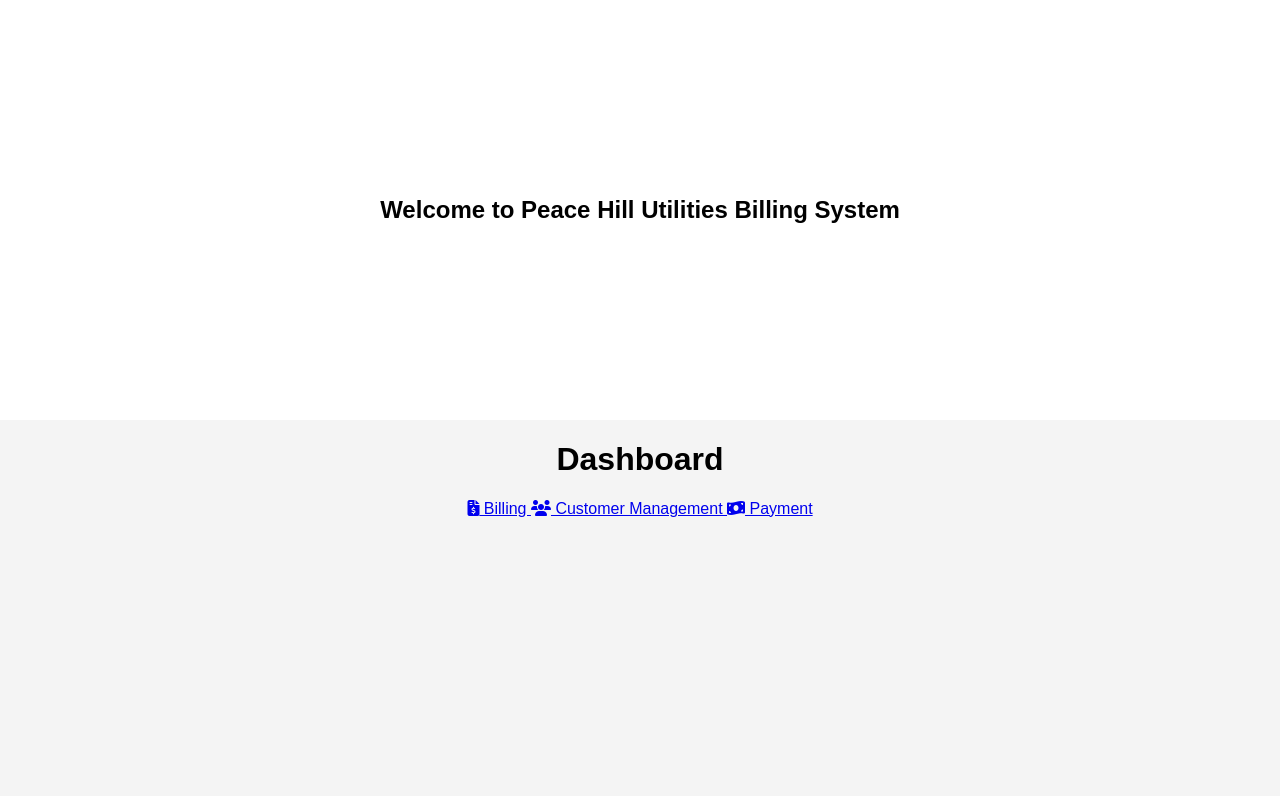
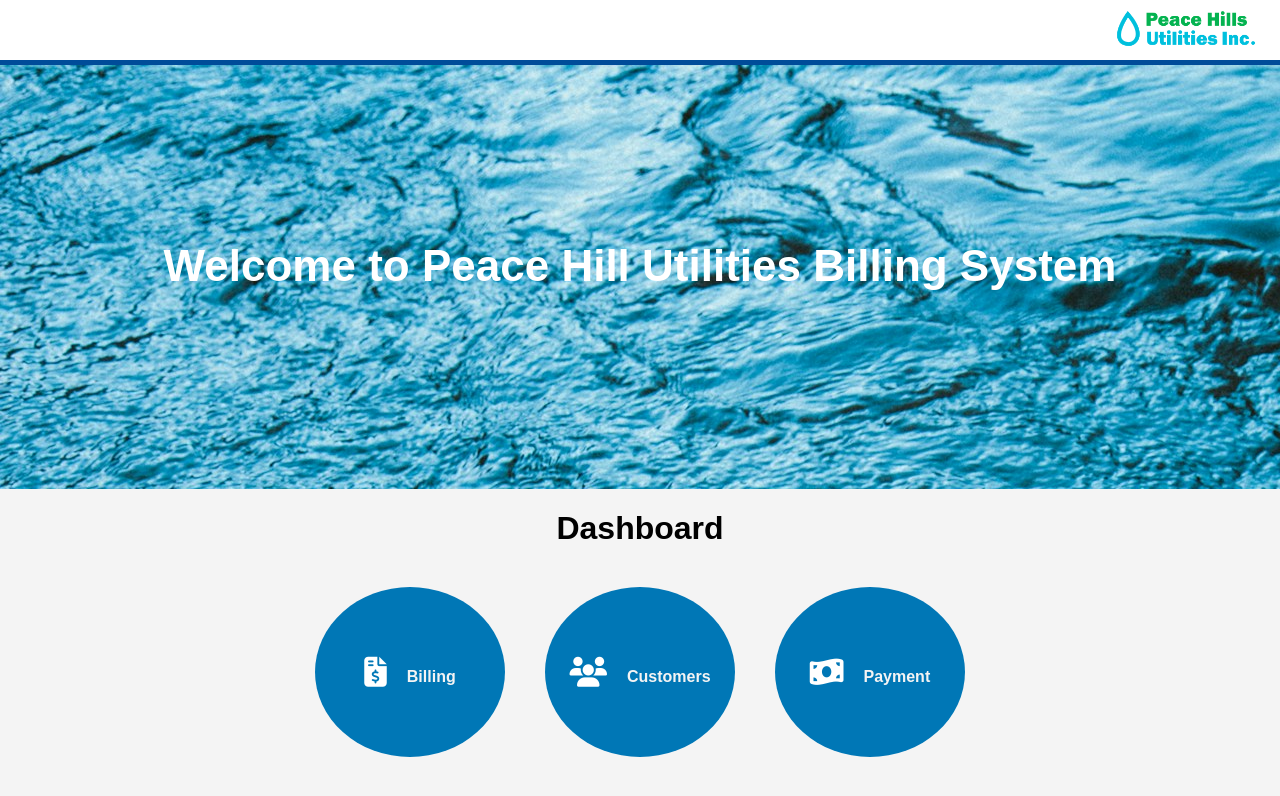
Before and after one commit to fenmur/peacehillutilitiesbilling, a plain HTML site: page index.html in a window 1280 px wide. Drawn offline with Linux system fonts and the light colour scheme.

Commit message:
Added logo; banner image

```diff
--- a/assets/css/main.css
+++ b/assets/css/main.css
@@ -8,10 +8,33 @@ body {
     padding: 0;
 }
 
+header {
+
+    position: relative;
+    background-color:#fff;
+    padding: 30px;
+    border-bottom: 5px solid #004c99;
+}
+
+/*Logo*/
+
+ .logo {
+
+    position: absolute;
+    top: 0;
+    right: 20px;
+    width: 150px;
+
+ }
+
+
+ /*Banner Section*/
+
 #banner {
 
     position: relative;
 	background-color: #ffffff;
+    background-image: url("images/bannerphoto.jpg"), url("images/overlay.png");
 	background-position: top left, top left, center center;
 	background-repeat: repeat, repeat, no-repeat;
 	background-size: auto, auto, cover;
@@ -28,10 +51,57 @@ body {
 	text-align: center;
 	margin: 0;
 	padding: 4em 0 3.5em 0;
-		}
+	}
 
-#banner .content h2 {
+#banner h2 {
 	color: #fff;
 	font-size: 2.75em;
 	margin: 0 0 0.5em 0;
 	}
+
+.button-container {
+
+    display: flex;
+    justify-content: center;
+    margin-top: 40px;
+    gap: 40px;
+
+}
+
+.btn {
+
+    display: flex;
+    align-items: center;
+    justify-content: center;
+    background-color: #0077b6;
+    color: #fff;
+    text-decoration: none;
+    padding: 10px 20px;
+    border-radius: 50%;
+    font-size: 18px;
+    font-weight: bold;
+    transition: all 0.3s ease;
+    gap: 10px;
+    width: 150px;
+    height: 150px;
+}
+
+.btn i {
+
+    margin-right: 10px;
+    font-size: 30px;
+}
+
+.btn:hover {
+
+    background-color: #004c99;
+    box-shadow: 0 0 20px rgba(3, 179, 254, 0.5);
+}
+
+.btn span {
+
+    font-size: 16px;
+    color:#f4f4f4;
+    margin-top: 10px;
+    display: block;
+}
--- a/index.html
+++ b/index.html
@@ -8,9 +8,13 @@
     <script src="https://kit.fontawesome.com/50988ee01a.js" crossorigin="anonymous"></script>
 </head>
 <body>
-     <!-- Banner Section -->
+ <header>
+ <img src="assets/css/images/logo_1.png" alt="Peace Hill Utilities Logo" class="logo">
+ </header>
+
+  <!-- Banner Section -->
     <section id="banner">
-        <h2>Welcome to Peace Hill Utilities Billing System</h2>
+     <h2>Welcome to Peace Hill Utilities Billing System</h2>
     </section>
 
     <!-- Navigation Section -->
@@ -20,13 +24,16 @@
 
         <div class="button-container">
         <a href="billing.html" class="btn">
-            <i class="fa-solid fa-file-invoice-dollar"></i> Billing
+            <i class="fa-solid fa-file-invoice-dollar"></i>
+            <span>Billing</span>
         </a>
         <a href="customers.html" class="btn">
-            <i class="fa-solid fa-users"></i> Customer Management
+            <i class="fa-solid fa-users"></i>
+            <span>Customers</span>
         </a>
         <a href="payment.html" class="btn">
-            <i class="fa-solid fa-money-bill-wave"></i> Payment
+            <i class="fa-solid fa-money-bill-wave"></i>
+            <span>Payment</span>
         </a>
         </div>
     </div>
```
Also changed, not shown: assets/css/images/bannerphoto.jpg (renamed from assets/images/bannerphoto.jpg), assets/css/images/logo_1.png (renamed from assets/images/logo_1.png), assets/css/images/logo_drip.png (renamed from assets/images/logo_drip.png), assets/css/images/overlay.png (renamed from assets/images/overlay.png).
